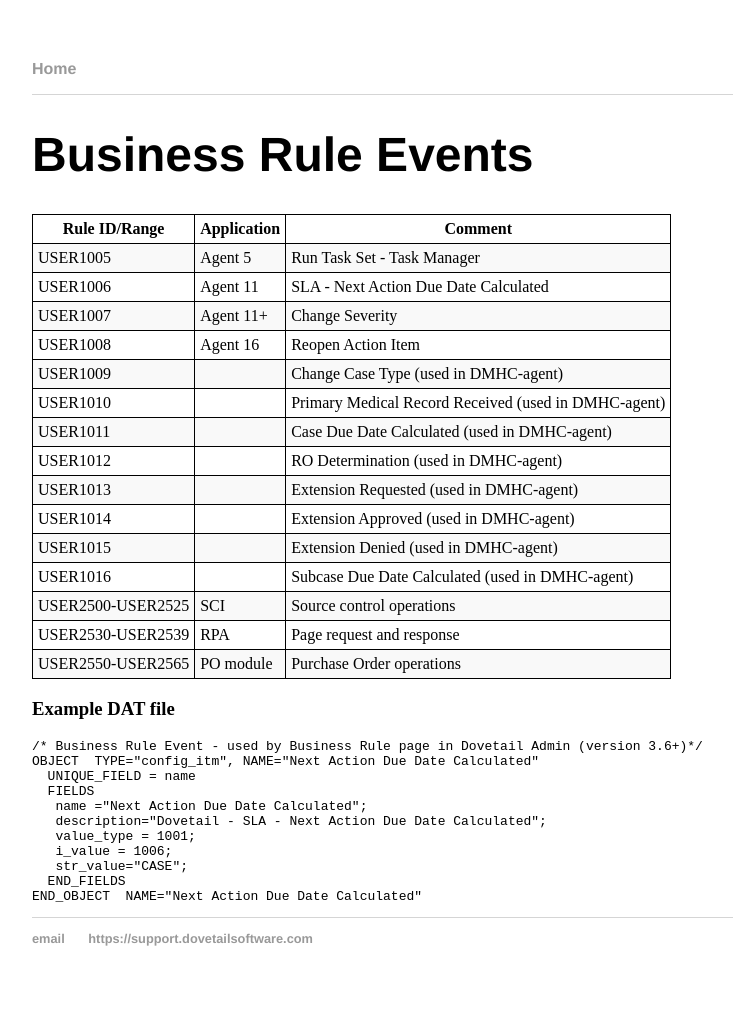
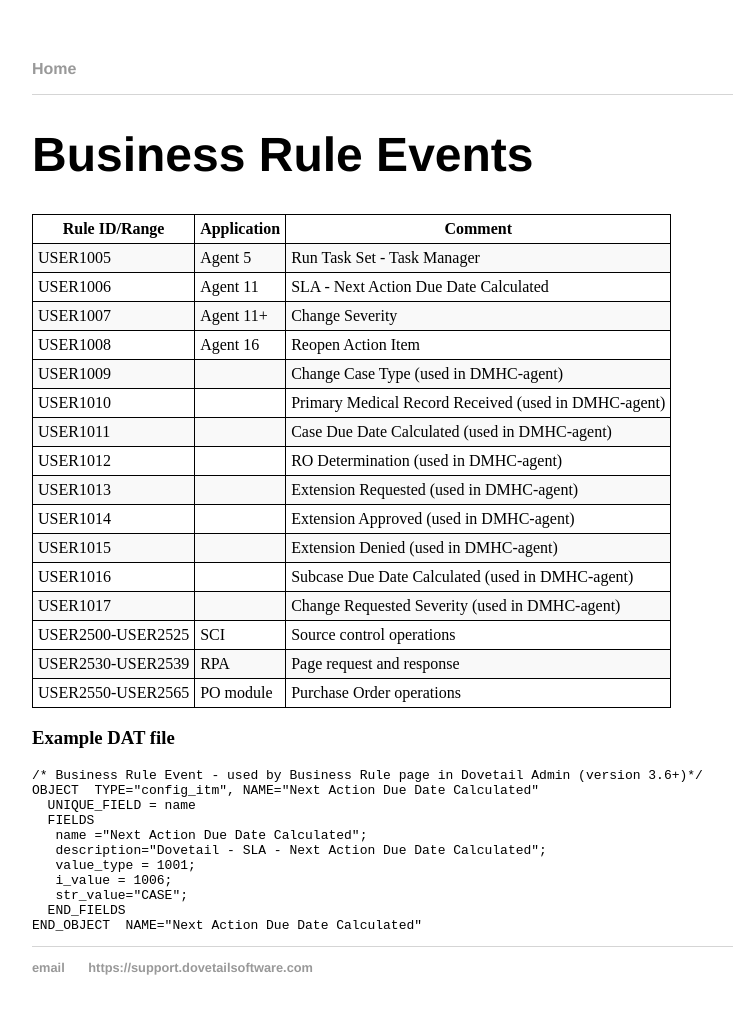
Before and after one commit to DovetailSoftware/dovetail-defined, a Jekyll site: the page built from pages/business-rule-events.md, in a window 1280 px wide. Shown: the whole page, without its empty margins (160-893 px from the left). Built offline with Jekyll 4.4.1, drawn with Linux system fonts in a browser that asks for light colours; before the commit the page ends 1006 px from its top, so only the background shows below that.

Commit message:
Add rule for requested severity changed

```diff
--- a/pages/business-rule-events.md
+++ b/pages/business-rule-events.md
@@ -20,6 +20,7 @@
 | USER1014 | | Extension Approved (used in DMHC-agent)
 | USER1015 | | Extension Denied (used in DMHC-agent)
 | USER1016 | | Subcase Due Date Calculated (used in DMHC-agent)
+| USER1017 | | Change Requested Severity (used in DMHC-agent)
 | USER2500-USER2525 | SCI  | Source control operations|
 | USER2530-USER2539 | RPA  | Page request and response|
 | USER2550-USER2565| PO module  | Purchase Order operations|
```
